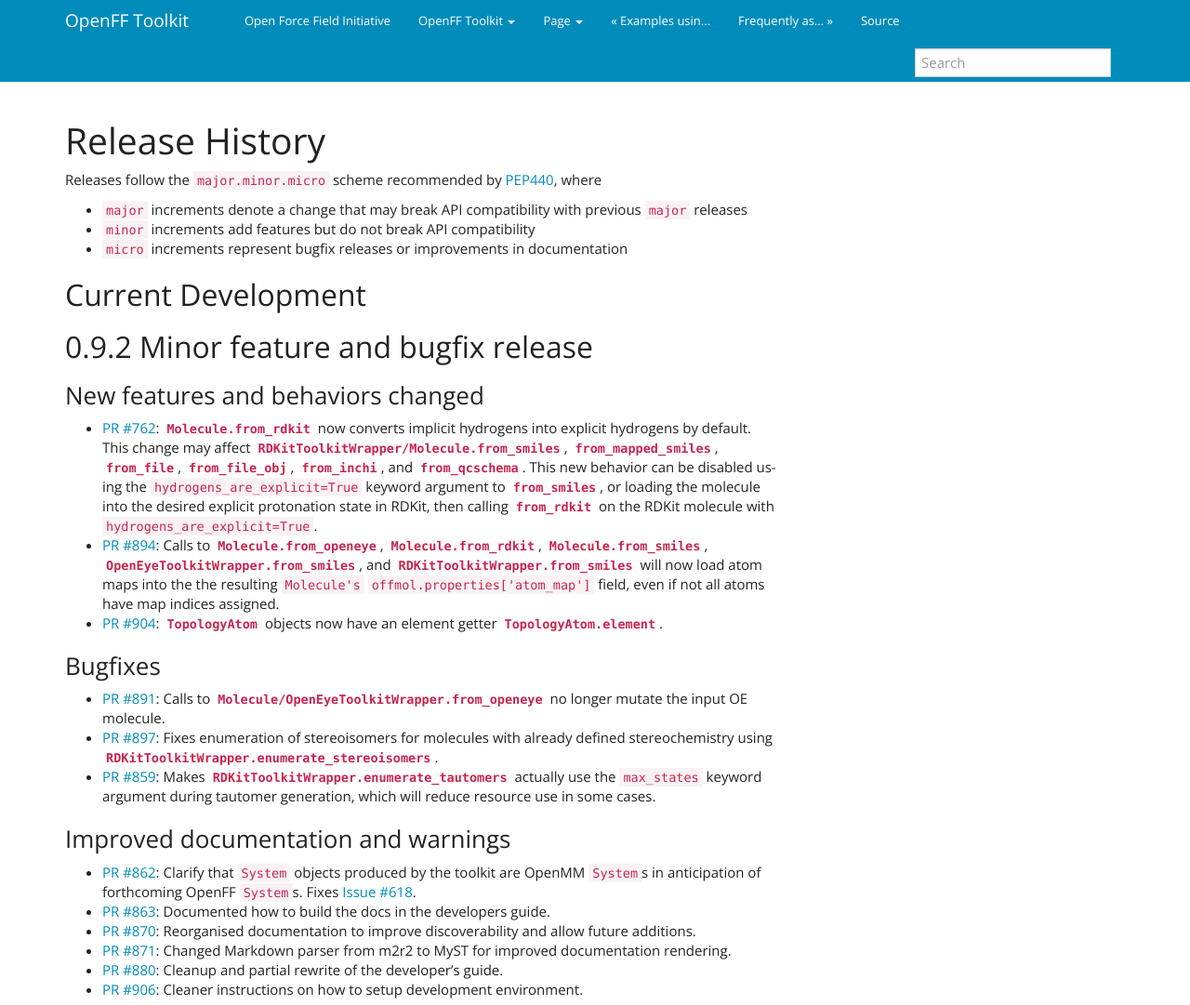
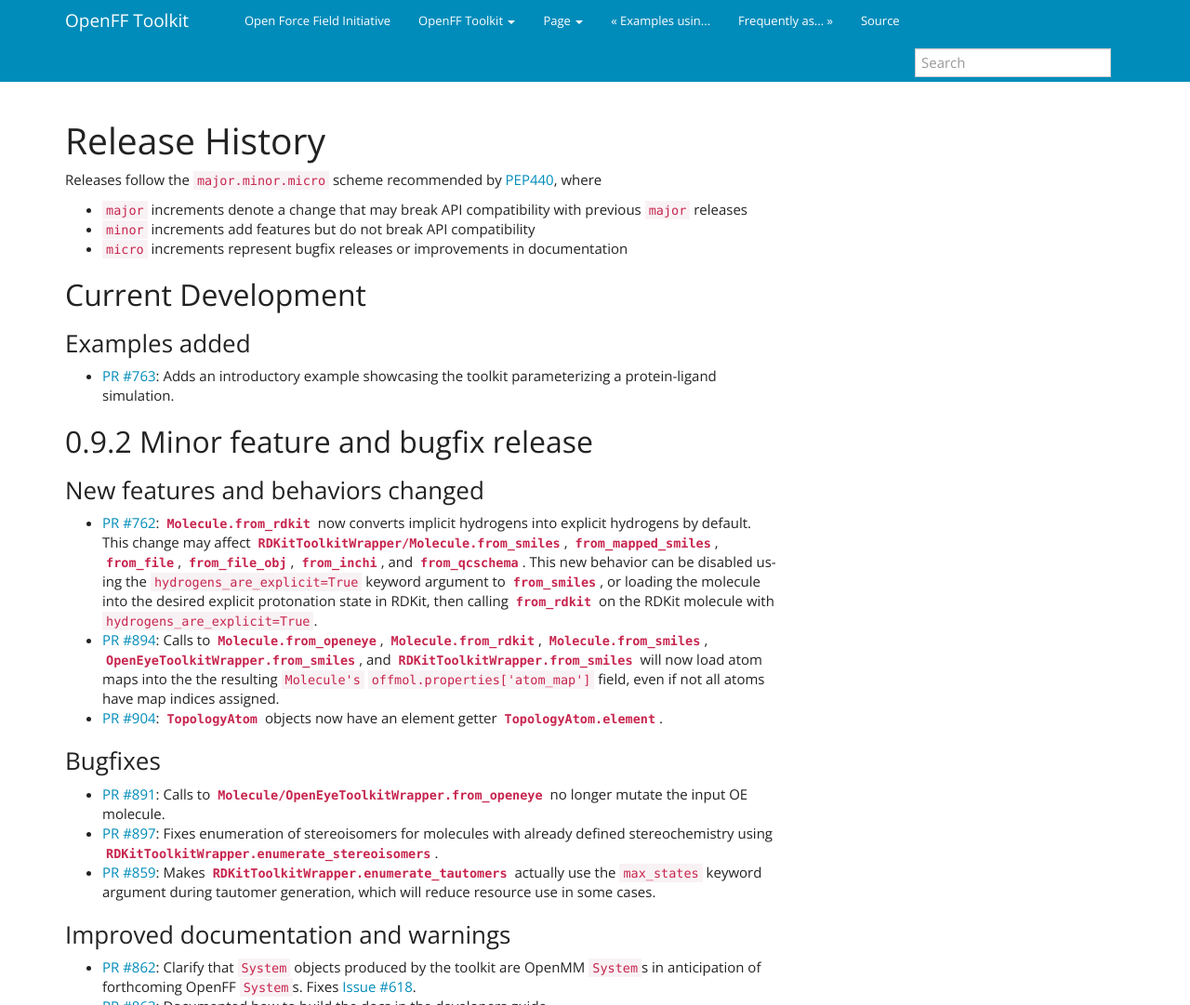
Before and after one commit to openforcefield/openff-toolkit, a Sphinx documentation site: the page built from docs/releasehistory.md, in a window 1280 px wide, cut to the strip 0-1081 px from the top of the page. Shown: the whole strip at 93% size. Built offline with Sphinx 7.4.7, drawn with Linux system fonts in a browser that asks for light colours.

Commit message:
Add entry to release history

```diff
--- a/docs/releasehistory.md
+++ b/docs/releasehistory.md
@@ -7,6 +7,10 @@
 * `micro` increments represent bugfix releases or improvements in documentation
 
 ## Current Development
+
+### Examples added
+
+- [PR #763](https://github.com/openforcefield/openff-toolkit/pull/763): Adds an introductory example showcasing the toolkit parameterizing a protein-ligand simulation.
 
 ## 0.9.2 Minor feature and bugfix release
 
```
